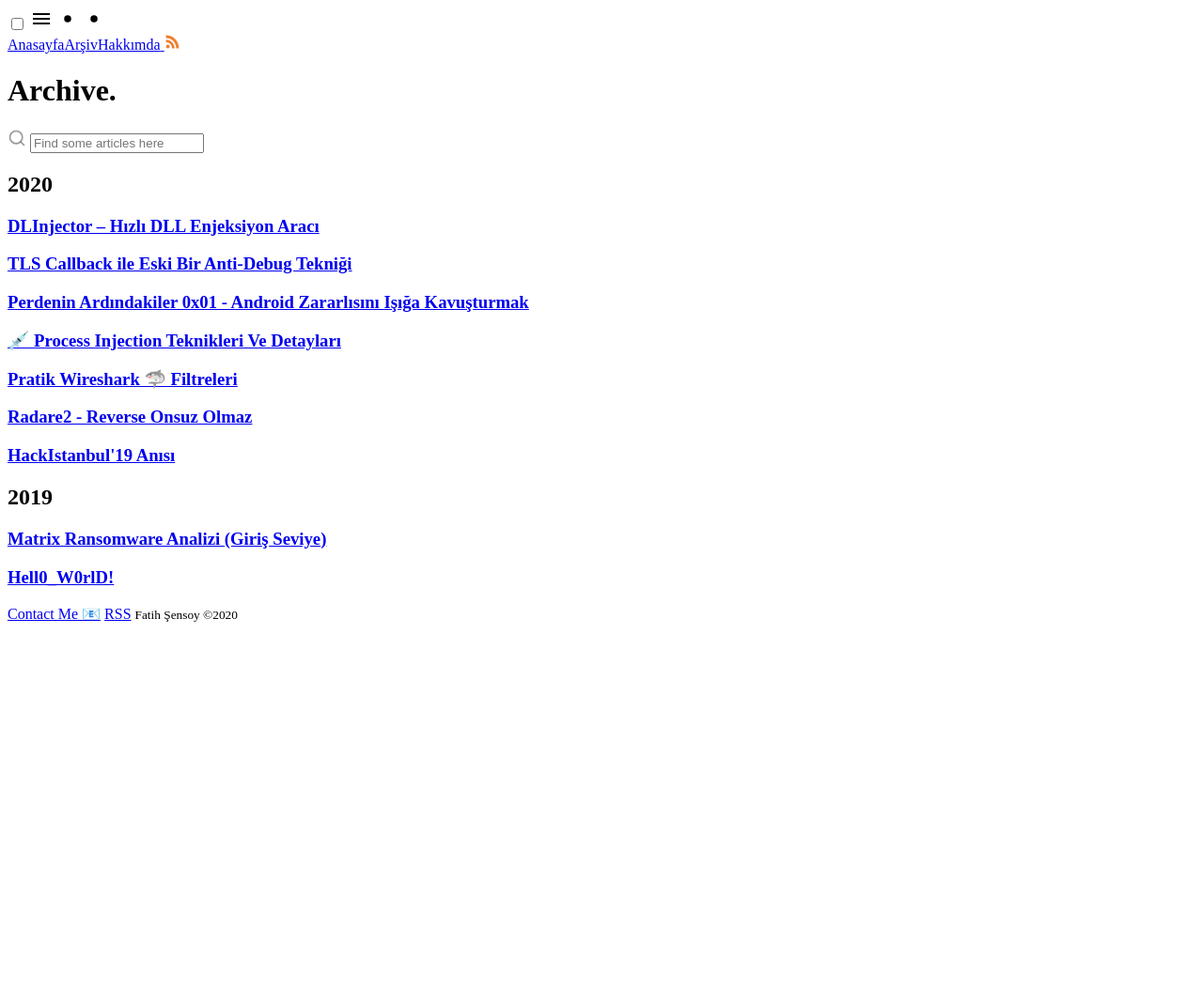
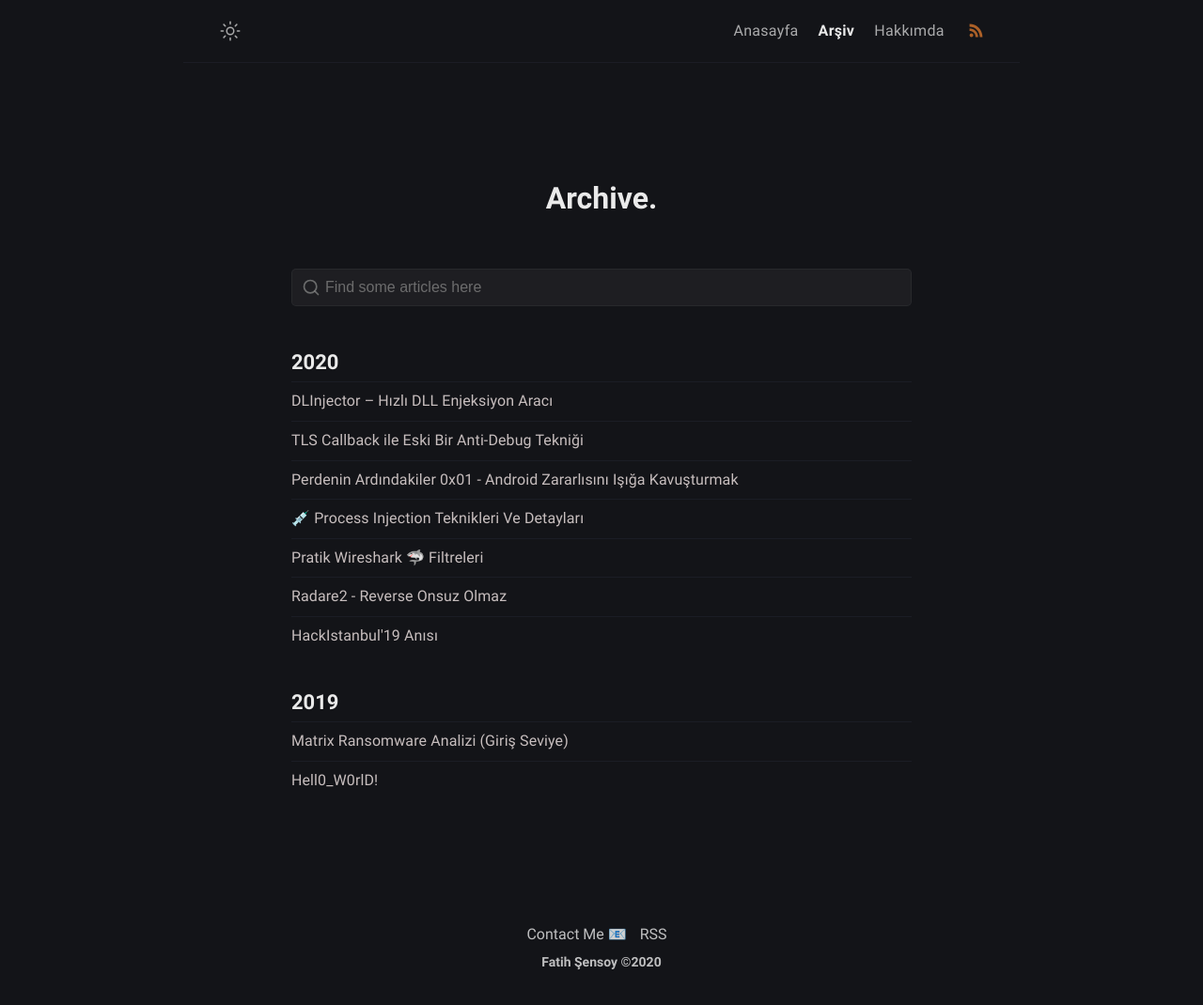
Before and after one commit to fatihsnsy/fatihsnsy.github.io, a Jekyll site: the page built from archive.html, in a window 1280 px wide. Shown: the whole page at 94% size. Built offline with Jekyll 4.4.1, drawn with Linux system fonts in a browser that asks for light colours; before the commit the page ends 900 px from its top, so only the background shows below that.

Commit message:
C:/Program Files/Git/ bugs fixed

```diff
--- a/_includes/footer.html
+++ b/_includes/footer.html
@@ -5,22 +5,22 @@
     <span class="footer_item">Fatih Şensoy &copy;{{ site.time | date: "%Y" }}</span>
   </small>
 </footer>
-<script src="assets/js/main.js" defer="defer"></script>
+<script src="/assets/js/main.js" defer="defer"></script>
 
 {%- if page.google_analytics -%}
-  <script src="assets/js/galite.js"></script>
+  <script src="/assets/js/galite.js"></script>
   <script>
     var galite = galite || {};
     galite.UA = "{{ site.google_analytics }}";
   </script>
 {%- endif -%}
 {%- if page.url == '/archive/' -%}
-  <script src="assets/js/search.min.js"></script>
+  <script src="/assets/js/search.min.js"></script>
   <script>
     var sjs = SimpleJekyllSearch({
       searchInput: document.getElementById('search-input'),
       resultsContainer: document.getElementById('search-results'),
-      json: 'assets/search.json',
+      json: '/assets/search.json',
     });
   </script>
 {%- endif -%}
--- a/_includes/header.html
+++ b/_includes/header.html
@@ -135,24 +135,24 @@
   <link
     rel="apple-touch-icon"
     sizes="180x180"
-    href="assets/favicons/apple-touch-icon.png"
+    href="/assets/favicons/apple-touch-icon.png"
   />
   <link
     rel="icon"
     type="image/png"
     sizes="32x32"
-    href="assets/favicons/favicon-32x32.png"
+    href="/assets/favicons/favicon-32x32.png"
   />
   <link
     rel="icon"
     type="image/png"
     sizes="16x16"
-    href="assets/favicons/favicon-16x16.png"
+    href="/assets/favicons/favicon-16x16.png"
   />
-  <link rel="manifest" href="assets/favicons/site.webmanifest" />
+  <link rel="manifest" href="/assets/favicons/site.webmanifest" />
   <link
     rel="mask-icon"
-    href="assets/favicons/safari-pinned-tab.svg"
+    href="/assets/favicons/safari-pinned-tab.svg"
     color="#5bbad5"
   />
   <meta name="apple-mobile-web-app-title" content="Jekyll Klise" />
@@ -160,5 +160,5 @@
   <meta name="msapplication-TileColor" content="#da532c" />
   <meta name="theme-color" content="#2c2c2c" />
 
-  <link rel="stylesheet" href="assets/css/style.css" />
+  <link rel="stylesheet" href="/assets/css/style.css" />
 </head>
```
